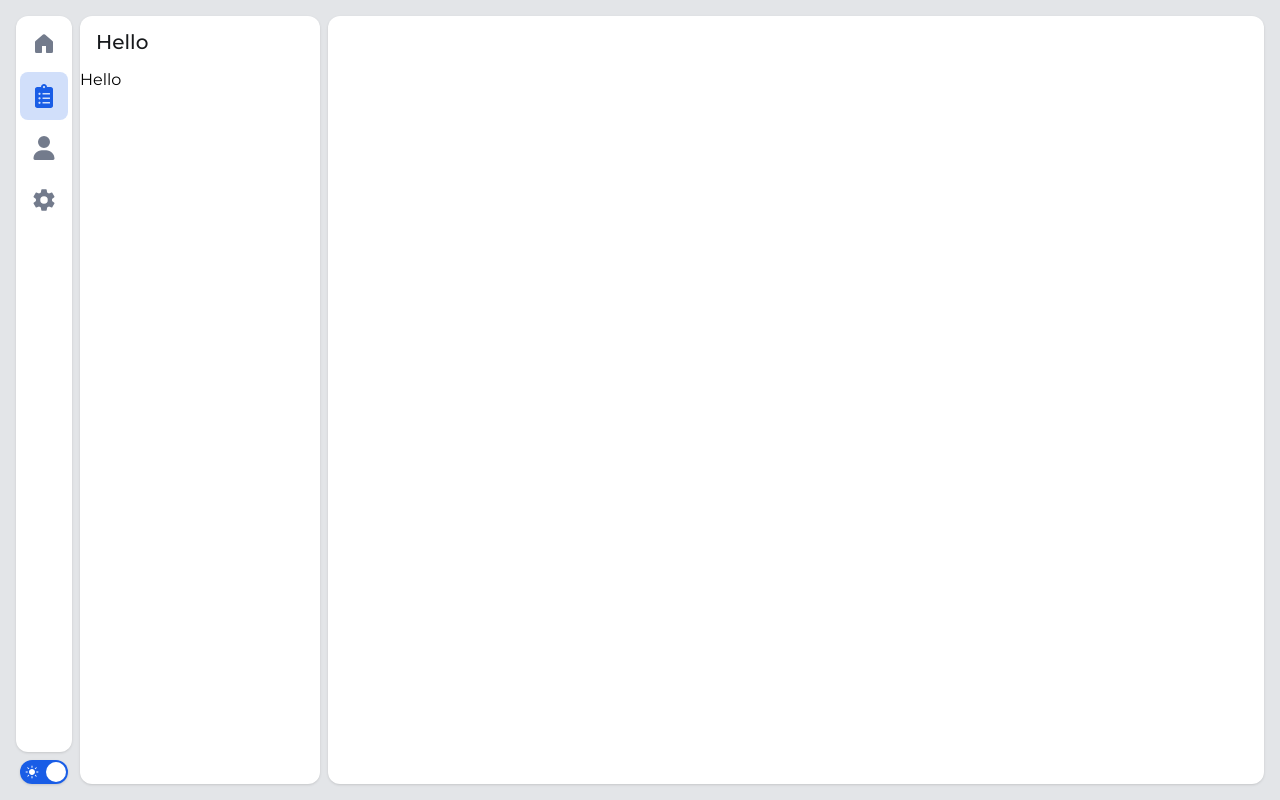
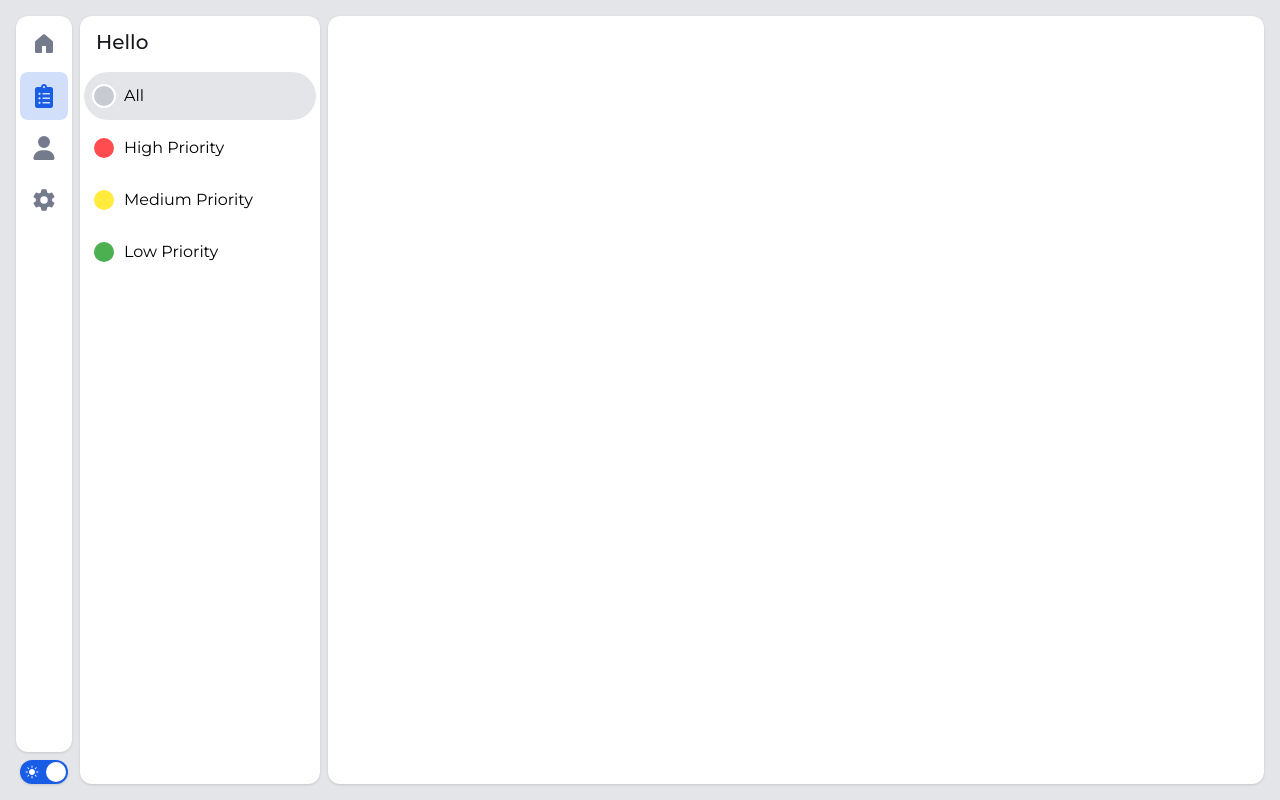
Before and after one commit to lataThakurathi/task-management, a React (Vite) app: page /projects/1 in a window 1280 px wide. Built offline with nearby package versions, Linux system fonts and the light colour scheme.

Commit message:
added a priority view

```diff
--- /dev/null
+++ b/src/components/PriorityListView.jsx
@@ -0,0 +1,62 @@
+import { useSearchParams } from "react-router-dom";
+import clsx from "clsx";
+import priorities from "../data/priorities.js";
+import { Link } from "react-router-dom";
+
+const priorityColorClassMap = {
+    0: "bg-gray-200 dark:bg-gray-700", // All Tasks
+    1: "bg-red", // High Priority
+    2: "bg-yellow", // Medium Priority
+    3: "bg-green", // Low Priority
+};
+
+const PriorityListView = () => {
+    const [searchParams] = useSearchParams();
+    const selectedPriority = searchParams.get("selectedPriority") || "all";
+
+    const priorityItems = [
+        {
+            id: 0,
+            name: "All",
+            value: "all",
+            description: "All tasks regardless of their priority",
+            bgClassName: priorityColorClassMap[0],
+        },
+        ...priorities.map((priority) => ({
+            ...priority,
+            bgClassName: priorityColorClassMap[priority.id] || "bg-gray-200",
+        })),
+    ];
+
+    return (
+        <div className="flex flex-col gap-0.25">
+            {priorityItems.map((priorityItem) => (
+                <PriorityItem
+                    key={priorityItem.id}
+                    priorityItem={priorityItem}
+                    isActive={priorityItem.value === selectedPriority}
+                />
+            ))}
+        </div>
+    );
+};
+
+const PriorityItem = ({ priorityItem, isActive }) => {
+    return (
+        <Link
+            to={`?selectedPriority=${priorityItem.value}`}
+            className={clsx(
+                "h-3 p-0.5 hover:bg-gray-100 dark:hover:bg-gray-700 cursor-pointer flex items-center rounded-full gap-0.5",
+                isActive ? "bg-gray-100 dark:bg-gray-700" : "bg-transparent"
+            )}>
+            <div
+                className={clsx(
+                    "h-1.5 w-1.5 border-2 border-white dark:border-gray-800 rounded-full",
+                    priorityItem.bgClassName
+                )}></div>
+            <p>{priorityItem.name}</p>
+        </Link>
+    );
+};
+
+export default PriorityListView;
--- a/src/components/ProjectsSidebar.jsx
+++ b/src/components/ProjectsSidebar.jsx
@@ -2,6 +2,7 @@ import Section from "./Section/Section";
 import SectionHead from "./Section/SectionHead";
 import SectionTitle from "./Section/SectionTitle";
 import SectionMain from "./Section/SectionMain";
+import PriorityListView from "./PriorityListView";
 const ProjectsSidebar = () => {
     return (
         <div className="w-15 shrink-0 bg-white dark:bg-gray-800 shadow rounded-0.75">
@@ -9,7 +10,9 @@ const ProjectsSidebar = () => {
                 <SectionHead>
                     <SectionTitle>Hello</SectionTitle>
                 </SectionHead>
-                <SectionMain>Hello</SectionMain>
+                <SectionMain className="p-0.25">
+                    <PriorityListView />
+                </SectionMain>
             </Section>
         </div>
     );
--- /dev/null
+++ b/src/data/priorities.js
@@ -0,0 +1,22 @@
+const priorities = [
+    {
+        id: 1,
+        name: "High Priority",
+        value: "high-priority",
+        description: "Tasks that need immediate attention",
+    },
+    {
+        id: 2,
+        name: "Medium Priority",
+        value: "medium-priority",
+        description: "Tasks that are important but not urgent",
+    },
+    {
+        id: 3,
+        name: "Low Priority",
+        value: "low-priority",
+        description: "Tasks that can be addressed later",
+    },
+];
+
+export default priorities;
--- a/src/pages/layouts/ProjectsLayout.jsx
+++ b/src/pages/layouts/ProjectsLayout.jsx
@@ -1,7 +1,19 @@
-import { Outlet } from "react-router";
+import { useEffect } from "react";
+import { Outlet, useNavigate, useLocation } from "react-router-dom";
 import ProjectsSidebar from "../../components/ProjectsSidebar";
+import projects from "../../data/projects";
 
 const ProjectsLayout = () => {
+    const navigate = useNavigate();
+    const location = useLocation();
+
+    useEffect(() => {
+        if (location.pathname === "/projects" && projects.length > 0) {
+            const firstProjectId = projects[0].id;
+            navigate(`/projects/${firstProjectId}`);
+        }
+    }, [location, navigate, projects]);
+
     return (
         <div className="flex w-full gap-0.5">
             <ProjectsSidebar />
--- a/tailwind.config.js
+++ b/tailwind.config.js
@@ -137,6 +137,9 @@ const config = {
                 900: "hsl(220deg, 10%, 10%)",
                 950: "hsl(220deg, 10%, 5%)",
             },
+            red: "#FF4D4F",
+            green: "#4CAF50",
+            yellow: "#FFEB3B",
             black: "#000",
             white: "#fff",
             transparent: "transparent",
```
